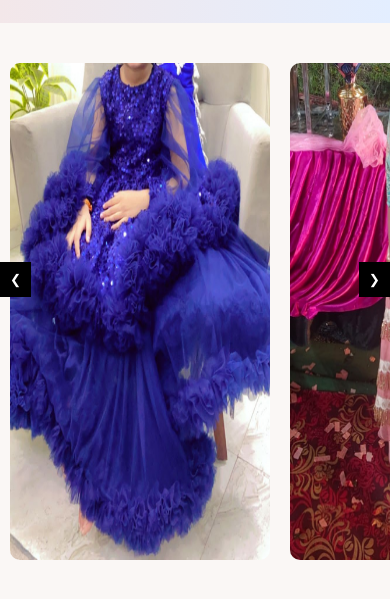
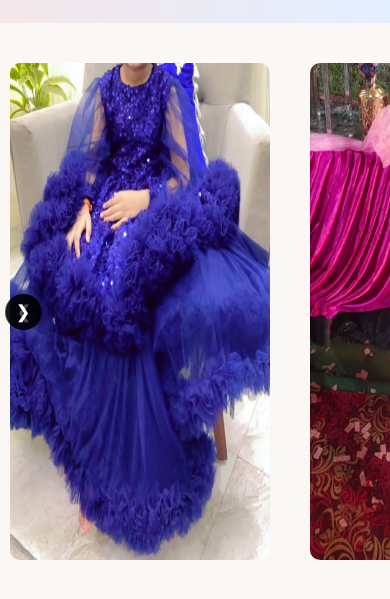
Before and after one commit to chikasbitlet/mjwebsite, a website: page frontend/index.html in a window 390 px wide. Shown: the part 821-1420 px from the top of the page. Drawn offline with Linux system fonts and the light colour scheme.

Commit message:
Fix work showcase arrows visibility on desktop and mobile

```diff
--- a/frontend/style.css
+++ b/frontend/style.css
@@ -80,19 +80,23 @@
 
 /* WORK */
 .work-showcase {
+  position: relative;
+  width: 100%;
   padding: 40px 0;
+  overflow: hidden;
 }
 
 .work-container {
   position: relative;
-  max-width: 1000px;
+  max-width: 100%;
   margin: auto;
-  overflow: hidden;
 }
 
 .work-slider {
   display: flex;
+  gap: 20px;
   transition: transform 0.4s ease;
+  will-change: transform;
 }
 
 .work-slider img {
@@ -104,17 +108,28 @@
 
 .arrow {
   position: absolute;
-  top: 40%;
-  background: #000;
+  top: 50%;
+  transform: translateY(-50%);
+  background: rgba(0, 0, 0, 0.7);
   color: #fff;
   border: none;
-  padding: 10px;
+  width: 42px;
+  height: 42px;
+  border-radius: 50%;
   cursor: pointer;
+  z-index: 10; /* ALWAYS on top */
+  display: flex;
+  align-items: center;
+  justify-content: center;
+  font-size: 22px;
 }
 
-.arrow.left { left: 0; }
-.arrow.right { right: 0; }
+.arrow.left { left: 10px; }
+.arrow.right { right: 10px; }
 
+.arrow:hover {
+  background: rgba(0, 0, 0, 0.9);
+}
 /* FORM */
 .form-section {
   background: #fff;
@@ -207,3 +222,21 @@
   justify-content: center;
   font-size: 26px;
 }
+@media (max-width: 768px) {
+  .arrow {
+    width: 36px;
+    height: 36px;
+    font-size: 18px;
+    left: 5px;
+    right: 5px;
+    opacity: 1;
+  }
+
+  .arrow.left {
+    left: 6px;
+  }
+
+  .arrow.right {
+    right: 6px;
+  }
+}
```
